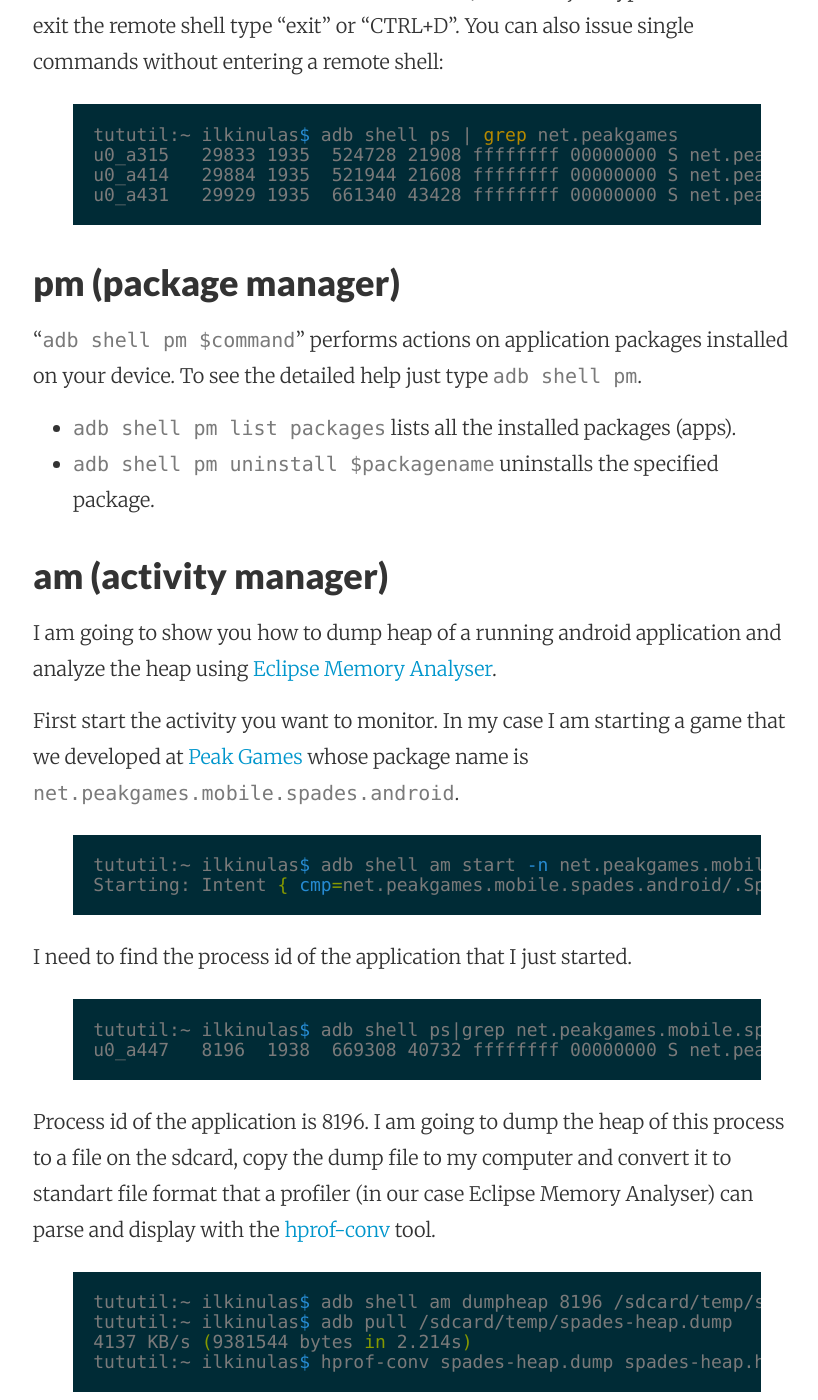
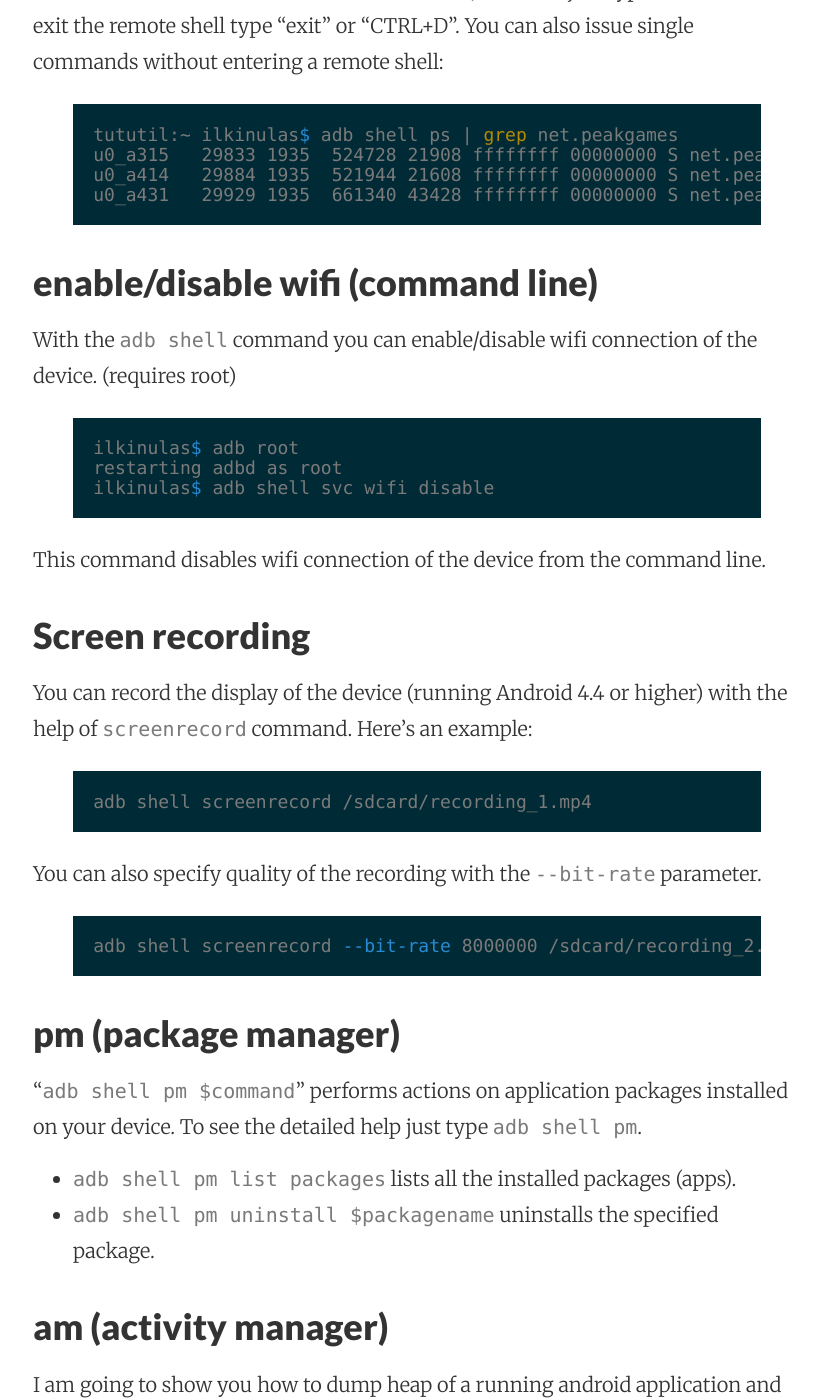
Before and after one commit to ilkinulas/ilkinulas.github.io, a Jekyll site: the page built from _posts/2014-11-07-adb-tips.markdown, in a window 1280 px wide and 1400 px high, scrolled down 3718 px. Shown: the whole window, without its empty margins (223-1041 px from the left). Built offline with Jekyll 4.4.1, drawn with Linux system fonts in a browser that asks for light colours; nearby versions of some CDN libraries; comment, search, counter and statistics services are not loaded; some of the changed text lies outside the part shown.

Commit message:
screenrecord feature added

```diff
--- a/_posts/2014-11-07-adb-tips.markdown
+++ b/_posts/2014-11-07-adb-tips.markdown
@@ -108,6 +108,32 @@ u0_a414   29884 1935  521944 21608 ffffffff 00000000 S net.peakgames.mobile.rumm
 u0_a431   29929 1935  661340 43428 ffffffff 00000000 S net.peakgames.mobile.spades.android
 {% endhighlight %}
 
+### enable/disable wifi (command line)
+With the <code>adb shell</code> command you can enable/disable wifi connection of the device. (requires root)
+
+{% highlight bash %}
+ilkinulas$ adb root
+restarting adbd as root
+ilkinulas$ adb shell svc wifi disable
+{% endhighlight %}
+
+This command disables wifi connection of the device from the command line.
+
+### Screen recording
+
+You can record the display of the device (running Android 4.4 or higher) with the help of <code>screenrecord</code> command. Here's an example:
+
+{% highlight bash %}
+adb shell screenrecord /sdcard/recording_1.mp4
+{% endhighlight %}
+
+You can also specify quality of the recording with the <code>--bit-rate</code> parameter.
+
+{% highlight bash %}
+adb shell screenrecord --bit-rate 8000000 /sdcard/recording_2.mp4
+{% endhighlight %}
+
+
 ### pm (package manager)
 "<code>adb shell pm $command</code>"  performs actions on application packages installed on your device. To see the detailed help just type <code>adb shell pm</code>.
 
```
